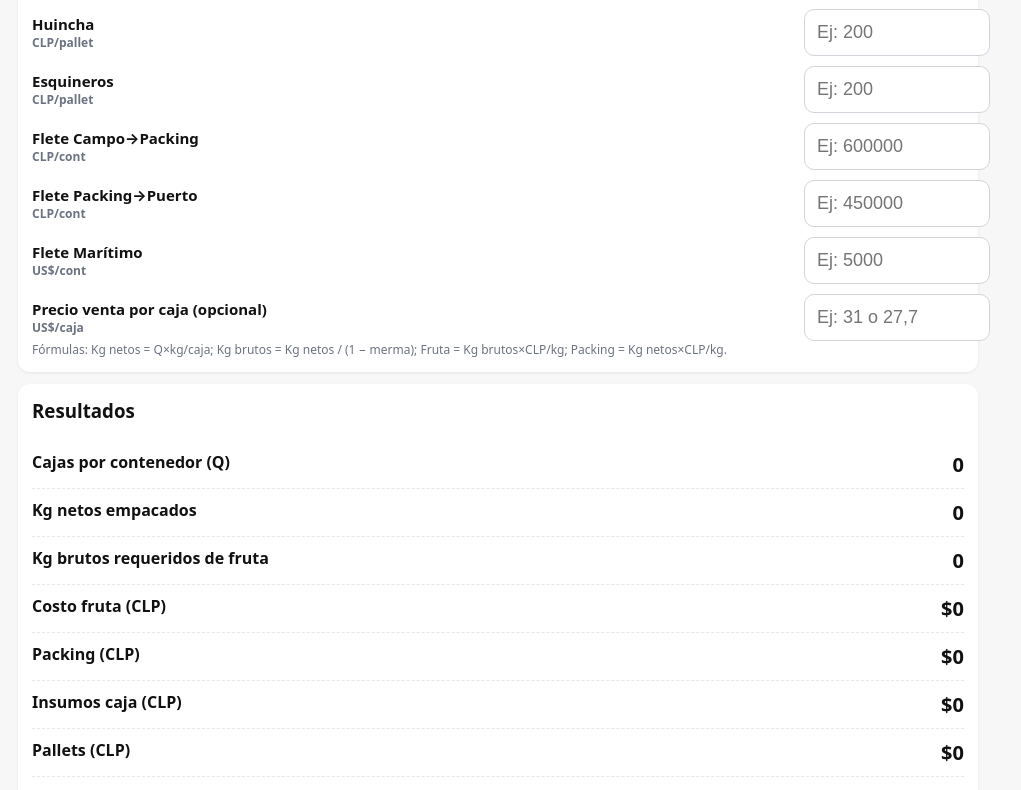
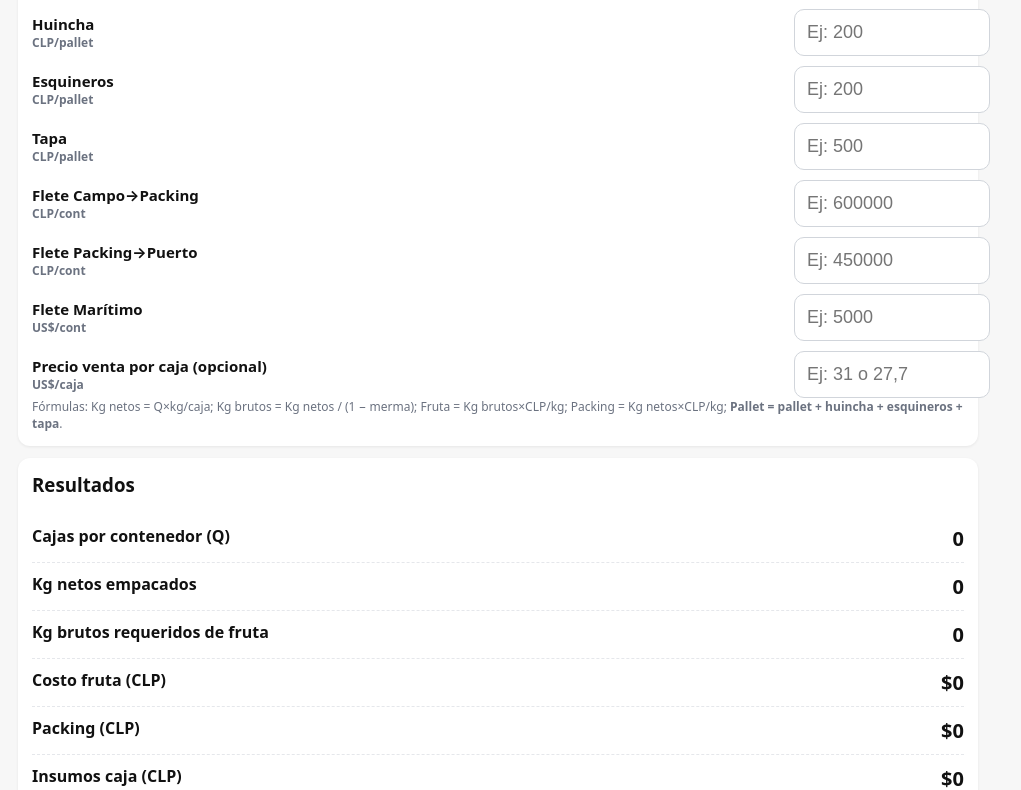
Before and after one commit to maxi910/ACONFEX_Calculadora_Contenedor, a plain HTML site: page index.html in a window 1280 px wide. Shown: the part 788-1578 px from the top of the page, without its empty margins (142-1163 px from the left). Drawn offline with Linux system fonts and the light colour scheme.

Commit message:
Update index.html

```diff
--- a/index.html
+++ b/index.html
@@ -4,7 +4,6 @@
   <meta charset="utf-8">
   <meta name="viewport" content="width=device-width, initial-scale=1">
   <title>Costo Contenedor — Calculadora</title>
-  <link rel="apple-touch-icon" href="Apple.png">
   <link rel="manifest" href="manifest.webmanifest">
   <meta name="theme-color" content="#0b7a75">
   <style>
@@ -14,7 +13,7 @@
     header h1 { margin:0; font-size:18px; }
     main { padding:12px; max-width:960px; margin:0 auto; }
     .card { background:white; border-radius:12px; padding:14px; margin-bottom:12px; box-shadow: 0 1px 3px rgba(0,0,0,0.07); }
-    .grid { display:grid; grid-template-columns: 1fr 160px; gap:10px 14px; align-items:center; }
+    .grid { display:grid; grid-template-columns: 1fr 170px; gap:10px 14px; align-items:center; }
     label { font-weight:700; font-size:15px; }
     .unit { color:var(--muted); font-size:12px; display:block; }
     input[type="number"], input[type="text"] { width:100%; padding:12px; font-size:18px; border:1px solid #d1d5db; border-radius:10px; }
@@ -39,7 +38,7 @@
   <header><h1>Calculadora — Costo por Contenedor</h1></header>
   <main>
     <div class="card">
-      <div class="hint">Llena solo los números. Acepta <strong>coma o punto</strong> como decimal. Los datos se guardan en este teléfono.</div>
+      <div class="hint">Llena solo los números. Acepta coma o punto como decimal donde corresponda. Los datos se guardan en este teléfono.</div>
       <div class="btns">
         <button id="btnReset" class="secondary">Limpiar</button>
         <button id="btnShare" class="secondary">Compartir</button>
@@ -60,10 +59,10 @@
         <input type="number" id="cajas_por_pallet" step="1" min="0" inputmode="numeric" placeholder="Ej: 80">
 
         <label>Kg por caja (packed) <span class="unit">kg/caja</span></label>
-        <input type="text" id="kg_por_caja" inputmode="decimal" pattern="[0-9]+([\.,][0-9]+)?" placeholder="Ej: 18 o 18,5">
+        <input type="text" id="kg_por_caja" inputmode="decimal" pattern="[0-9]+([\\.,][0-9]+)?" placeholder="Ej: 18 o 18,5">
 
         <label>Merma del campo al packing <span class="unit">%</span></label>
-        <input type="text" id="merma_pct" inputmode="decimal" pattern="[0-9]+([\.,][0-9]+)?" placeholder="Ej: 10 o 10,5">
+        <input type="text" id="merma_pct" inputmode="decimal" pattern="[0-9]+([\\.,][0-9]+)?" placeholder="Ej: 10 o 10,5">
 
         <label>Fruta <span class="unit">CLP/kg</span></label>
         <input type="number" id="fruta_kg" step="any" min="0" inputmode="decimal" placeholder="Ej: 350">
@@ -83,6 +82,9 @@
         <label>Esquineros <span class="unit">CLP/pallet</span></label>
         <input type="number" id="esquin_pal" step="any" min="0" inputmode="decimal" placeholder="Ej: 200">
 
+        <label>Tapa <span class="unit">CLP/pallet</span></label>
+        <input type="number" id="tapa_pal" step="any" min="0" inputmode="decimal" placeholder="Ej: 500">
+
         <label>Flete Campo→Packing <span class="unit">CLP/cont</span></label>
         <input type="number" id="flete_cp" step="any" min="0" inputmode="decimal" placeholder="Ej: 600000">
 
@@ -93,9 +95,9 @@
         <input type="number" id="flete_mar_usd" step="any" min="0" inputmode="decimal" placeholder="Ej: 5000">
 
         <label>Precio venta por caja (opcional) <span class="unit">US$/caja</span></label>
-        <input type="text" id="precio_usd_caja" inputmode="decimal" pattern="[0-9]+([\.,][0-9]+)?" placeholder="Ej: 31 o 27,7">
+        <input type="text" id="precio_usd_caja" inputmode="decimal" pattern="[0-9]+([\\.,][0-9]+)?" placeholder="Ej: 31 o 27,7">
       </div>
-      <div class="subtle">Fórmulas: Kg netos = Q×kg/caja; Kg brutos = Kg netos / (1 − merma); Fruta = Kg brutos×CLP/kg; Packing = Kg netos×CLP/kg.</div>
+      <div class="subtle">Fórmulas: Kg netos = Q×kg/caja; Kg brutos = Kg netos / (1 − merma); Fruta = Kg brutos×CLP/kg; Packing = Kg netos×CLP/kg; <strong>Pallet = pallet + huincha + esquineros + tapa</strong>.</div>
     </div>
 
     <div class="card" id="resultCard">
@@ -106,7 +108,7 @@
       <div class="result-row"><span class="res-label">Costo fruta (CLP)</span><span class="res-value" id="r_costo_fruta">—</span></div>
       <div class="result-row"><span class="res-label">Packing (CLP)</span><span class="res-value" id="r_costo_packing">—</span></div>
       <div class="result-row"><span class="res-label">Insumos caja (CLP)</span><span class="res-value" id="r_insumos_caja">—</span></div>
-      <div class="result-row"><span class="res-label">Pallets (CLP)</span><span class="res-value" id="r_costo_pallets">—</span></div>
+      <div class="result-row"><span class="res-label">Pallets (incl. tapa) (CLP)</span><span class="res-value" id="r_costo_pallets">—</span></div>
       <div class="result-row"><span class="res-label">Fletes internos (CLP)</span><span class="res-value" id="r_fletes_int">—</span></div>
       <div class="result-row"><span class="res-label">Flete marítimo (CLP)</span><span class="res-value" id="r_flete_mar">—</span></div>
       <div class="result-row"><span class="res-label">Costo TOTAL contenedor</span><span class="res-value" id="r_total">—</span></div>
@@ -119,13 +121,13 @@
     </div>
 
   </main>
-  <div class="footer">Funciona offline. Tus datos no salen del dispositivo. — <strong>v3.2</strong></div>
+  <div class="footer">Funciona offline. Tus datos no salen del dispositivo. — <strong>v3.3</strong></div>
 
   <script>
     const $ = (id) => document.getElementById(id);
     const inputs = [
       'tc','pallets','cajas_por_pallet','kg_por_caja','merma_pct','fruta_kg','packing_kg','caja_x',
-      'pallet_unit','huincha_pal','esquin_pal','flete_cp','flete_pp','flete_mar_usd','precio_usd_caja'
+      'pallet_unit','huincha_pal','esquin_pal','tapa_pal','flete_cp','flete_pp','flete_mar_usd','precio_usd_caja'
     ];
     const fmtCLP = (n) => isNaN(n) ? '—' : n.toLocaleString('es-CL', {style:'currency', currency:'CLP', maximumFractionDigits:0});
     const fmtNum = (n, d=2) => isNaN(n) ? '—' : n.toLocaleString('es-CL', {maximumFractionDigits:d});
@@ -137,7 +139,7 @@
       if (s.indexOf(',') >= 0 && s.indexOf('.') >= 0) {
         const lastComma = s.lastIndexOf(',');
         const lastDot = s.lastIndexOf('.');
-        if (lastComma > lastDot) { s = s.replace(/\./g, '').replace(',', '.'); }
+        if (lastComma > lastDot) { s = s.replace(/\\./g, '').replace(',', '.'); }
         else { s = s.replace(/,/g, ''); }
       } else if (s.indexOf(',') >= 0) {
         s = s.replace(',', '.');
@@ -164,6 +166,7 @@
       const pallet_unit = read('pallet_unit');
       const huincha = read('huincha_pal');
       const esquineros = read('esquin_pal');
+      const tapa = read('tapa_pal');
       const flete_cp = read('flete_cp');
       const flete_pp = read('flete_pp');
       const flete_mar_usd = read('flete_mar_usd');
@@ -180,7 +183,7 @@
       const costo_fruta = isNaN(kg_bruto) ? NaN : kg_bruto * fruta;
       const costo_packing = kg_net * packing;
       const costo_insumos_caja = Q * caja;
-      const costo_pallets = pallets * (pallet_unit + huincha + esquineros);
+      const costo_pallets = pallets * (pallet_unit + huincha + esquineros + tapa);
       const fletes_int = flete_cp + flete_pp;
       const flete_mar_clp = flete_mar_usd * tc;
       const total = [costo_fruta, costo_packing, costo_insumos_caja, costo_pallets, fletes_int, flete_mar_clp].some(isNaN) ? NaN :
@@ -218,14 +221,14 @@
       if (!isNaN(margen_total)) { card.classList.add(margen_total >= 0 ? 'ok' : 'bad'); }
 
       const data = {}; inputs.forEach(n => data[n] = document.getElementById(n).value);
-      localStorage.setItem('calcCont_v3_2', JSON.stringify(data));
+      localStorage.setItem('calcCont_v3_3', JSON.stringify(data));
 
       warn(warnMsg);
     }
 
     (function init(){
       if ('serviceWorker' in navigator) { navigator.serviceWorker.register('./sw.js'); }
-      const data = localStorage.getItem('calcCont_v3_2');
+      const data = localStorage.getItem('calcCont_v3_3');
       if (data) { try { const o = JSON.parse(data); inputs.forEach(n => { if (o[n] !== undefined) document.getElementById(n).value = o[n]; }); } catch {} }
       inputs.forEach(id => document.getElementById(id).addEventListener('input', compute));
       document.getElementById('btnReset').addEventListener('click', () => { inputs.forEach(id => document.getElementById(id).value=''); compute(); });
```
